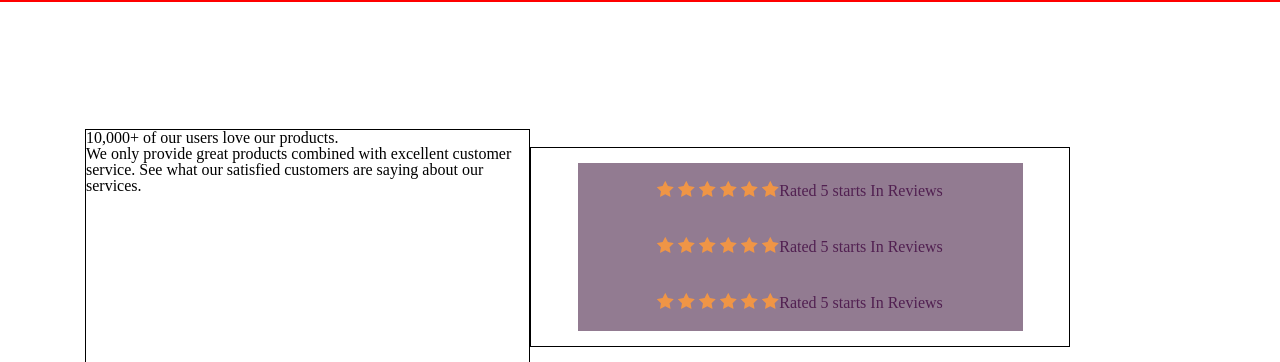
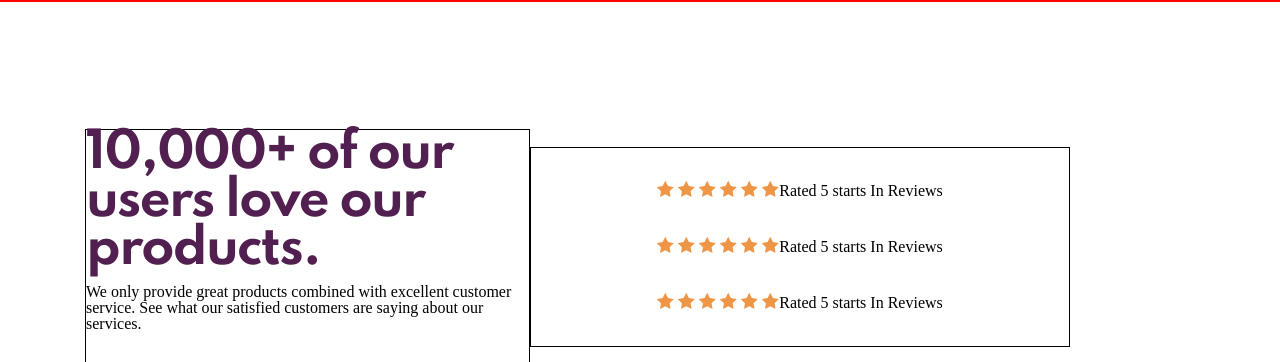
Before and after one commit to Dripcoding/front-end-mentor-social-proof, a website built with webpack: page src/index.html in a window 1280 px wide. Shown: the top 362 px of the page. Built offline with nearby package versions, Linux system fonts and the light colour scheme; files whose address does not match are found by name.

Commit message:
apply hero title mixin

```diff
--- a/src/styles/main.scss
+++ b/src/styles/main.scss
@@ -1,4 +1,5 @@
 @use 'palette' as *;
+@use './mixins.scss' as *;
 
 * {
 	box-sizing: border-box;
@@ -36,6 +37,7 @@ main {
 	align-items: center;
 	height: 235px;
 	width: 1110px;
+}
 
 .heroSection__titleContainer {
 	border: 1px solid black;
@@ -45,6 +47,10 @@ main {
 	align-items: flex-start;
 	width: 445px;
 	height: 235px;
+
+	h1 {
+		@include social-proof-header;
+	}
 }
 
 .heroSection__starRatingsContainer {
@@ -63,8 +69,8 @@ main {
 		align-items: center;
 		height: 56px;
 		width: 445px;
-			background-color: $secondaryTextColor;
-			color: $primaryTextColor;
+		// background-color: $secondaryTextColor;
+		// color: $primaryTextColor;
 	}
 }
 
@@ -91,4 +97,3 @@ main {
 		}
 	}
 }
-}
```
Lines whose indentation alone changed are shown as unchanged.
